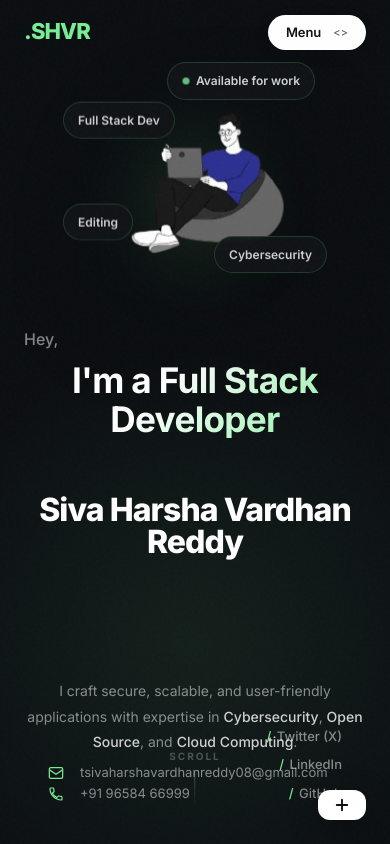
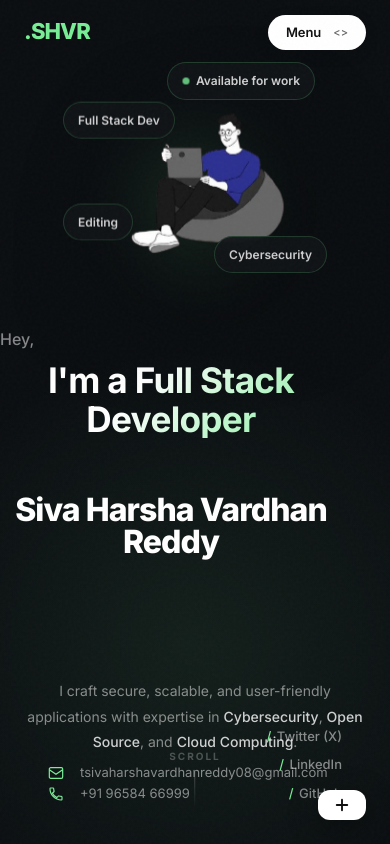
Before and after one commit to harsha08-2k6/Portfolio, a React (Vite) app: page / in a window 390 px wide. Shown: the top 844 px of the page. Built offline with nearby package versions, Linux system fonts and the light colour scheme.

Commit message:
Changed : Marging Left

```diff
--- a/src/index.css
+++ b/src/index.css
@@ -360,6 +360,7 @@ nav {
   justify-content: center;
   height: 60%;
   align-self: center;
+  margin-left: -3rem;
 }
 
 .hero-left-top {
@@ -2037,6 +2038,7 @@ footer {
     height: auto;
     width: 100%;
     align-items: center;
+    margin-left: -15;
   }
 
   .hero-left {
```
